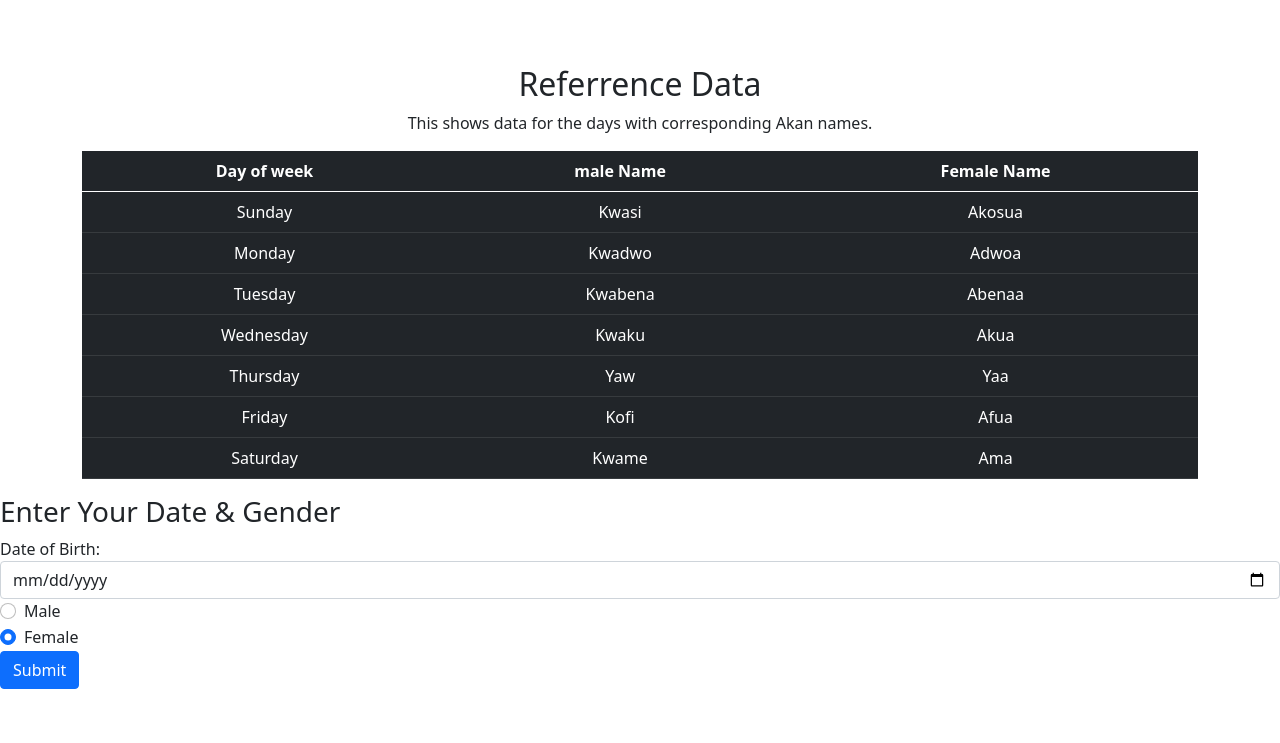
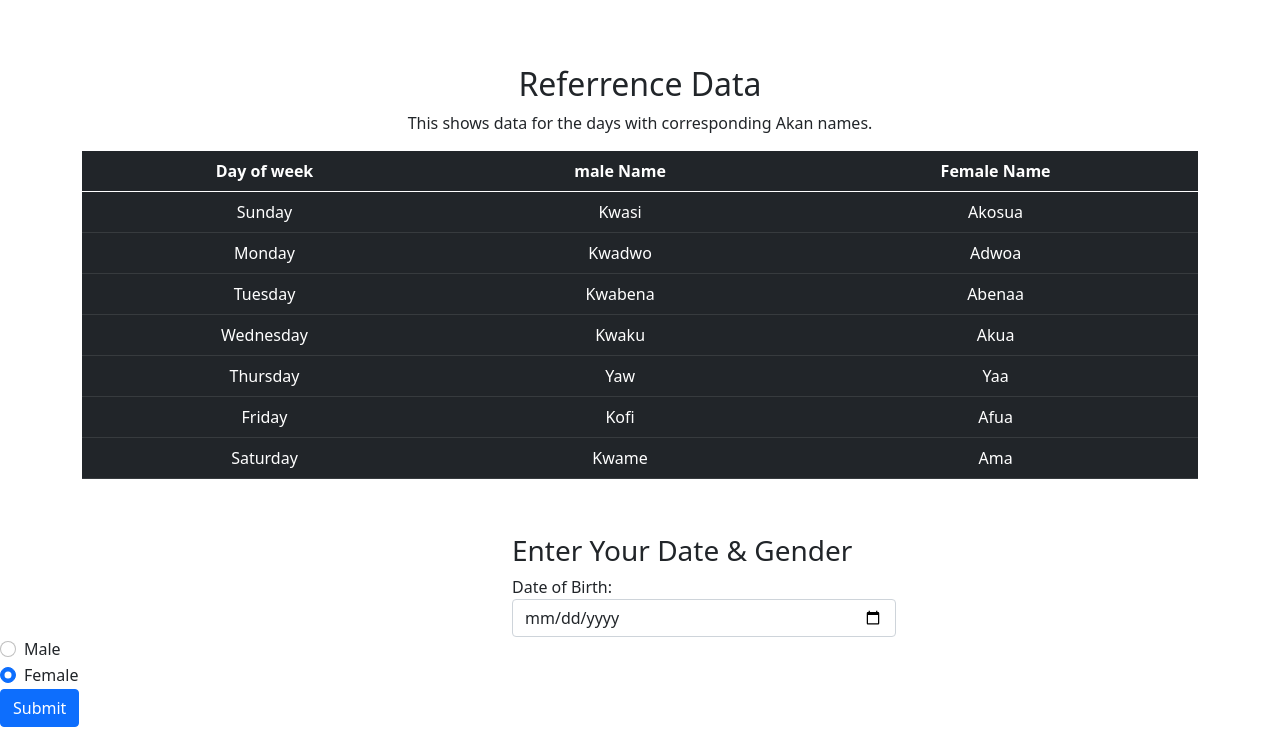
Before and after one commit to Gagan989/Akan-Birth-Names, a plain HTML site: page index.html in a window 1280 px wide. Shown: the part 658-1401 px from the top of the page. Before the commit the page ends 1363 px from the top, so only its background shows below. Drawn offline with Linux system fonts and the light colour scheme.

```diff
--- a/css/styles.css
+++ b/css/styles.css
@@ -31,3 +31,8 @@
     margin-top: 65px;
     text-align: center;
 }
+#form{
+    padding-top: 3%;
+    padding-left: 40%;
+    width:70%;
+  }
```
